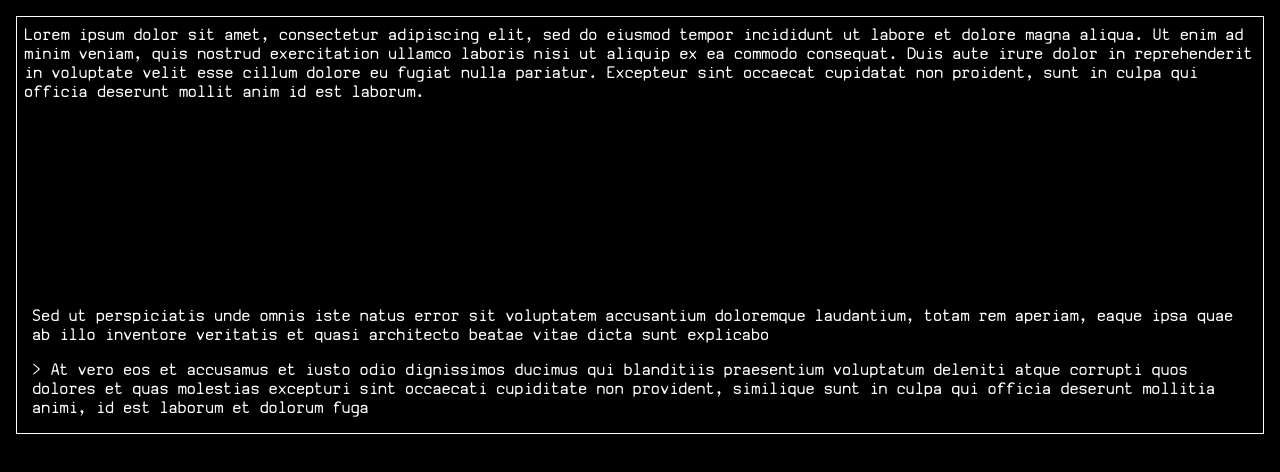
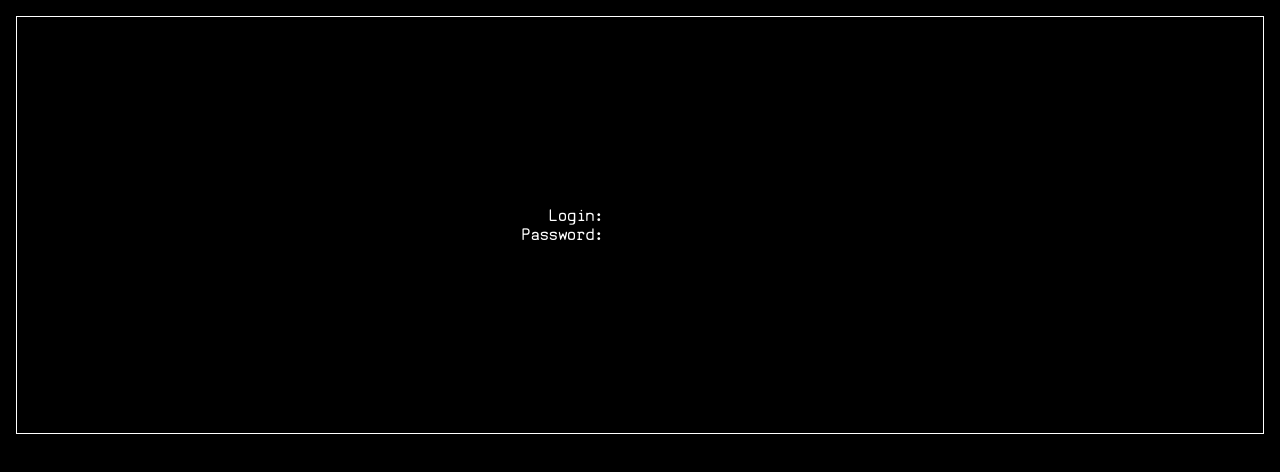
Before and after one commit to mlewicki12/angular-music-arg, an Angular app: page / in a window 1280 px wide. Shown: the top 472 px of the page. Built offline with nearby package versions, Linux system fonts and the light colour scheme.

Commit message:
setup basic login page

```diff
--- a/src/app/app.module.ts
+++ b/src/app/app.module.ts
@@ -3,11 +3,13 @@ import { NgModule } from '@angular/core';
 
 import { AppComponent } from './app.component';
 import { TerminalComponent } from './components/terminal/terminal.component';
+import { LoginComponent } from './components/login/login.component';
 
 @NgModule({
   declarations: [
     AppComponent,
-    TerminalComponent
+    TerminalComponent,
+    LoginComponent
   ],
   imports: [
     BrowserModule
--- /dev/null
+++ b/src/app/components/login/login.component.html
@@ -0,0 +1,12 @@
+
+<div class="login">
+  <label class="input">
+    <p>Login:</p>
+    <input type="text" />
+  </label>
+
+  <label class="input">
+    <p>Password:</p>
+    <input type="password" />
+  </label>
+</div>
--- /dev/null
+++ b/src/app/components/login/login.component.scss
@@ -0,0 +1,2 @@
+
+@import '~src/sass/app/components/login.scss';
--- /dev/null
+++ b/src/app/components/login/login.component.ts
@@ -0,0 +1,15 @@
+import { Component, OnInit } from '@angular/core';
+
+@Component({
+  selector: 'app-login',
+  templateUrl: './login.component.html',
+  styleUrls: ['./login.component.scss']
+})
+export class LoginComponent implements OnInit {
+
+  constructor() { }
+
+  ngOnInit(): void {
+  }
+
+}
--- a/src/app/components/terminal/terminal.component.html
+++ b/src/app/components/terminal/terminal.component.html
@@ -1,12 +1,4 @@
 
 <div class="terminal">
-  <div class="text">
-    {{step.description}}
-  </div>
-
-  <div class="options">
-    <p *ngFor="let option of step.options" class="option">
-      {{option.id === step.options[active].id ? '>' : ''}} {{option.text}}
-    </p>
-  </div>
+  <app-login></app-login>
 </div>
--- a/src/sass/abstract/_mixins.scss
+++ b/src/sass/abstract/_mixins.scss
@@ -0,0 +1,10 @@
+
+@mixin flex-column {
+  display: flex;
+  flex-flow: column nowrap;
+}
+
+@mixin flex-row {
+  display: flex;
+  flex-flow: row nowrap;
+}
--- a/src/sass/abstract/_variables.scss
+++ b/src/sass/abstract/_variables.scss
@@ -1,18 +1,4 @@
 
 $app-main: black;
 $app-secondary: white;
-
-$terminal-color: $app-main;
-$terminal-border: 1px solid $app-secondary;
-
-$terminal-margin: 1rem;
-$terminal-padding: 0.5rem;
-$terminal-height: 50vh;
-
-$terminal-font: 'Basic Manual', sans-serif;
-$terminal-font-size: large;
-$terminal-font-color: $app-secondary;
-
-$terminal-display: flex;
-$terminal-flow: column nowrap;
-$terminal-justify: space-between;
+$app-font: 'Basic Manual', sans-serif;
--- /dev/null
+++ b/src/sass/app/components/login.scss
@@ -0,0 +1,34 @@
+
+@import '../../abstract/_variables';
+@import '../../abstract/_mixins';
+
+.login {
+  @include flex-column;
+
+  width: 100%;
+  height: 100%;
+}
+
+.input {
+  @include flex-row;
+  justify-content: flex-end;
+  align-items: center;
+}
+
+input {
+  background-color: $app-main;
+  color: $app-secondary;
+
+  font-family: $app-font;
+  border: unset;
+
+  margin-left: 0.5rem;
+}
+
+input:focus {
+  border: unset;
+}
+
+.input > p {
+  margin: 0;
+}
--- a/src/sass/app/components/terminal.scss
+++ b/src/sass/app/components/terminal.scss
@@ -1,22 +1,23 @@
 
-@import '../../abstract/variables';
+@import '~src/sass/abstract/variables';
+@import '~src/sass/abstract/mixins';
 
 .terminal {
-  background-color: $terminal-color;
-  border: $terminal-border;
+  background-color: $app-main;
+  border: 1px solid $app-secondary;
 
-  margin: $terminal-margin;
-  padding: $terminal-padding;
+  margin: 1rem;
+  padding: 0.5rem;
 
-  min-height: $terminal-height;
+  min-height: 50vh;
 
-  font-family: $terminal-font;
-  font-size: $terminal-font-size;
-  color: $terminal-font-color;
+  font-family: $app-font;
+  font-size: large;
+  color: $app-secondary;
 
-  display: $terminal-display;
-  flex-flow: $terminal-flow;
-  justify-content:  $terminal-justify;
+  @include flex-column;
+  justify-content: center;
+  align-items: center;
 }
 
 .options * {
--- a/src/sass/styles.scss
+++ b/src/sass/styles.scss
@@ -8,7 +8,7 @@
 }
 
 body {
-  background-color: $terminal-color;
+  background-color: $app-main;
 
   margin: 0;
   padding: 0;
```
Also changed, not shown: 1 other file (tests, documents, lock files or other folders).
